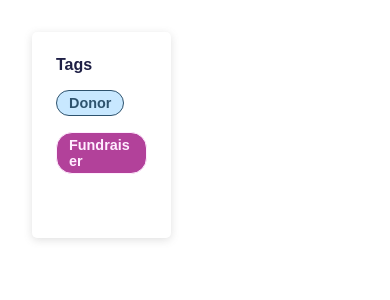
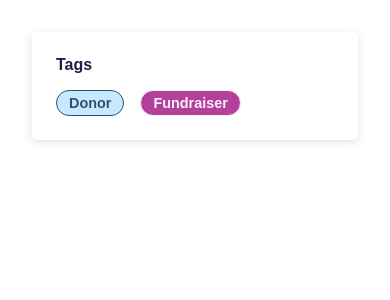
Before and after one commit to wavyadri/tag, a React (Create React App) app: page / in a window 390 px wide. Shown: the top 300 px of the page. Built offline with nearby package versions, Linux system fonts and the light colour scheme; a web font is replaced by a local one.

Commit message:
reorg files

```diff
--- /dev/null
+++ b/src/components/UserProfile/UserProfileSection/styles.scss
@@ -0,0 +1,18 @@
+@import '../../../styles/variables';
+
+.section__wrapper {
+  padding: 1.5rem;
+  border-radius: 5px;
+  box-shadow: rgba(99, 99, 99, 0.2) 0px 2px 8px 0px;
+
+  .section__title {
+    font-size: 1em;
+    margin-bottom: 1rem;
+    color: $primaryDark;
+    text-transform: capitalize;
+  }
+
+  .section__content {
+    @include flex-center();
+  }
+}
--- a/src/components/UserProfile/styles.scss
+++ b/src/components/UserProfile/styles.scss
@@ -6,19 +6,8 @@
   gap: 3rem;
 }
 
-.section__wrapper {
-  padding: 1.5rem;
-  border-radius: 5px;
-  box-shadow: rgba(99, 99, 99, 0.2) 0px 2px 8px 0px;
-
-  .section__title {
-    font-size: 1em;
-    margin-bottom: 1rem;
-    color: $primaryDark;
-    text-transform: capitalize;
-  }
-
-  .section__content {
-    @include flex-center();
+@media screen and (max-width: 736px) {
+  .profile {
+    grid-template-columns: 1fr;
   }
 }
```
Also changed, not shown: src/components/UserProfile/UserProfileSection/index.tsx (renamed from src/components/UserProfile/UserProfileSection.tsx).
